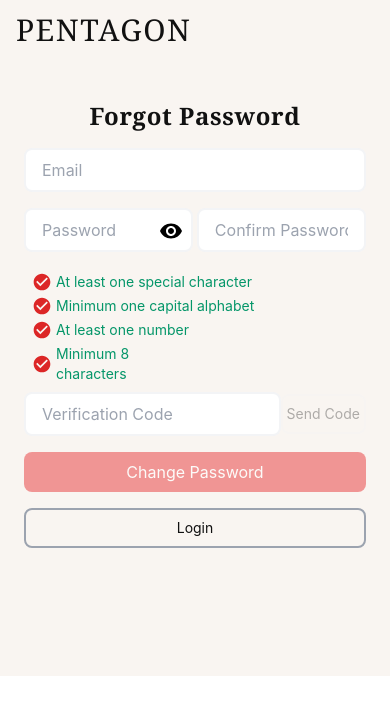
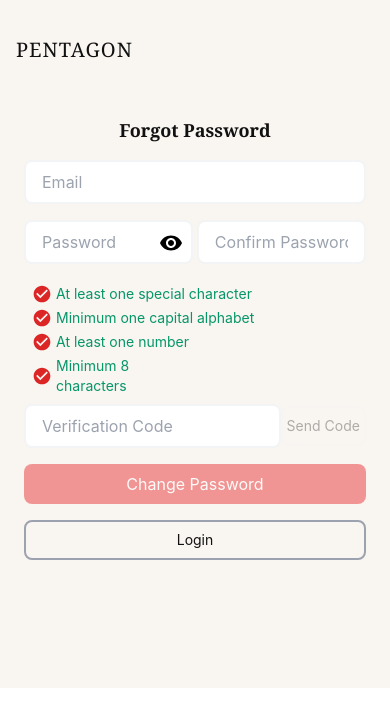
Before and after one commit to nexus-hash/Pentagon, a React (Create React App) app: page /forgotpassword in a window 390 px wide. Shown: the top 726 px of the page. Built offline with nearby package versions, Linux system fonts and the light colour scheme.

Commit message:
Started Dash board

```diff
--- a/src/App.js
+++ b/src/App.js
@@ -3,8 +3,10 @@ import WelcomePage from './pages/WelcomePage/welcome';
 import signup from './pages/Authentication/signup';
 import login from './pages/Authentication/login';
 import ForgotPassword from './pages/Authentication/forgotpassword';
+import Dashboard from './pages/dashboard/dashboard';
 
 function App() {
+  let name = 'React';
   return (
     <BrowserRouter>
       <Switch>
@@ -12,7 +14,7 @@ function App() {
         <Route exact path="/signup" component={signup} />
         <Route exact path="/login" component={login} />
         <Route exact path="/forgotpassword" component={ForgotPassword}/>
-        <Route exact path="/dashboard" />
+        <Route exact path={`/${name}`} component={Dashboard} />
       </Switch>
     </BrowserRouter>
   );
--- a/src/pages/Authentication/components/component.css
+++ b/src/css/component.css
@@ -12,10 +12,10 @@
     color:#111111;
   }
   .navbar-start{
-    @apply w-full lg:h-16 flex justify-center items-center;
+    @apply w-full lg:h-16 flex justify-center items-center pt-6;
   }
   .navbar-end{
-    @apply w-full max-w-7xl py-3 2xl:px-0 px-4 flex justify-start items-center font-serif tracking-wider font-bg-color lg:text-4xl text-3xl;
+    @apply w-full max-w-7xl py-3 2xl:px-0 px-4 flex justify-start items-center font-serif tracking-wider font-bg-color lg:text-2xl text-xl;
   }
   .inputField{
     @apply w-full bg-white px-4 py-2 rounded-lg border-2 border-gray-100 focus:shadow-xl focus:outline-none focus:border-transparent
--- a/src/css/global.css
+++ b/src/css/global.css
@@ -0,0 +1,17 @@
+@layer components{
+
+/*
+
+  Custom Colors Section
+
+*/
+  .app-bg-color{
+    background: #F9f5f1;
+  }
+  .nav-bg-color{
+    background:#EB5757;
+  }
+  .font-bg-color{
+    color:#111111;
+  }
+}
--- a/src/pages/Authentication/components/Navbar.js
+++ b/src/pages/Authentication/components/Navbar.js
@@ -1,4 +1,4 @@
-import "./component.css";
+import "../../../css/component.css";
 
 function Navbar(params) {
   return (
--- a/src/pages/Authentication/components/SecondaryButton.js
+++ b/src/pages/Authentication/components/SecondaryButton.js
@@ -1,5 +1,5 @@
 import {Link} from "react-router-dom";
-import "./component.css";
+import "../../../css/component.css";
 
 function SecondaryButton(props) {
   return (
--- a/src/pages/Authentication/components/Submit.js
+++ b/src/pages/Authentication/components/Submit.js
@@ -1,4 +1,4 @@
-import "./component.css";
+import "../../../css/component.css";
 
 function SubmitButton(props) {
   return (
@@ -6,7 +6,7 @@ function SubmitButton(props) {
       type="submit"
       className="submitButton"
       disabled={props.btnState}
-      style={{ opacity: props.btnbg }}
+      style={{ opacity: props.btnbg,cursor: props.cursor} }
       onClick={props.onClick}
     >
       {props.title}
--- a/src/pages/Authentication/components/inputField.js
+++ b/src/pages/Authentication/components/inputField.js
@@ -1,4 +1,4 @@
-import "./component.css";
+import "../../../css/component.css";
 
 function InputField(props) {
   return (
--- a/src/pages/Authentication/forgotpassword.js
+++ b/src/pages/Authentication/forgotpassword.js
@@ -10,7 +10,7 @@ import SecondaryButton from "./components/SecondaryButton";
 import InputField from "./components/inputField";
 import PasswordValidationIdentifier from "./components/Password_Indicator";
 
-class signup extends Component {
+class ForgotPassword extends Component {
   constructor(props) {
     super(props);
     this.state = {
@@ -35,6 +35,7 @@ class signup extends Component {
       oneCapColor: "#DC2626",
       oneSpecialColor: "#DC2626",
       lengthEightColor: "#DC2626",
+      cursor:"not-allowed",
       btnBg: 0.6,
       buttonState: true,
       codeButtonColor: 0.3,
@@ -47,12 +48,12 @@ class signup extends Component {
     this.handleEmailChange = this.handleEmailChange.bind(this);
     this.handlePasswordChange = this.handlePasswordChange.bind(this);
     this.handleConfirmPasswordChange =
-      this.handleConfirmPasswordChange.bind(this);
+    this.handleConfirmPasswordChange.bind(this);
     this.handleUserRegistrationOnClick =
-      this.handleUserRegistrationOnClick.bind(this);
+    this.handleUserRegistrationOnClick.bind(this);
     this.checkSubmissionForm = this.checkSubmissionForm.bind(this);
     this.handleVerificationCodeChange =
-      this.handleVerificationCodeChange.bind(this);
+    this.handleVerificationCodeChange.bind(this);
     this.startTimer = this.startTimer.bind(this);
     this.countDown = this.countDown.bind(this);
     this.sendCode = this.sendCode.bind(this);
@@ -73,6 +74,7 @@ class signup extends Component {
       ) {
         this.setState({
           btnBg: 1,
+          cursor: "pointer",
         });
         this.setState({
           buttonState: false,
@@ -80,6 +82,7 @@ class signup extends Component {
       } else {
         this.setState({
           btnBg: 0.6,
+          cursor: "not-allowed",
         });
         this.setState({
           buttonState: true,
@@ -325,7 +328,7 @@ class signup extends Component {
     } else {
       body = (
         <form className="xl:w-1/3 lg:w-1/2 sm:w-3/4 max-w-7xl w-full lg:p-0 px-6 h-auto flex flex-col justify-between space-y-2 items-center">
-          <div className="lg:text-3xl text-2xl sm:font-mono font-serif font-bg-color font-semibold tracking-wide lg:mb-2">
+          <div className="lg:text-3xl text-lg tracking-normal sm:font-mono font-serif font-bg-color font-semibold lg:tracking-wide lg:mb-2">
             Forgot Password
           </div>
           <div className="text-red-700 font-medium lg:text-lg text-sm">
@@ -405,6 +408,7 @@ class signup extends Component {
             title="Change Password"
             btnState={this.state.buttonState}
             btnbg={this.state.btnBg}
+            cursor = {this.state.cursor}
             onClick={this.handleUserRegistrationOnClick}
           ></SubmitButton>
           <div className="w-full py-2 flex justify-between items-center">
@@ -427,4 +431,4 @@ class signup extends Component {
   }
 }
 
-export default signup;
+export default ForgotPassword;
--- a/src/pages/Authentication/login.js
+++ b/src/pages/Authentication/login.js
@@ -22,7 +22,9 @@ class login extends Component {
     this.handleVisibilityClick = this.handleVisibilityClick.bind(this);
   }
 
-  checkFormValidation() {}
+  checkFormValidation() {
+
+  }
 
   handleVisibilityClick() {
     if (this.state.passwordFieldType === "password") {
--- a/src/pages/Authentication/signup.js
+++ b/src/pages/Authentication/signup.js
@@ -38,6 +38,7 @@ class signup extends Component {
       oneCapColor: "#DC2626",
       oneSpecialColor: "#DC2626",
       lengthEightColor: "#DC2626",
+      cursor:"not-allowed",
       btnBg: 0.6,
       buttonState: true,
       codeButtonColor:.3,
@@ -84,10 +85,12 @@ class signup extends Component {
         });
         this.setState({
           buttonState: false,
+          cursor:"pointer"
         });
       } else {
         this.setState({
           btnBg: 0.6,
+          cursor: "not-allowed",
         });
         this.setState({
           buttonState: true,
@@ -438,6 +441,7 @@ class signup extends Component {
             title="Sign Up"
             btnState={this.state.buttonState}
             btnbg={this.state.btnBg}
+            cursor = {this.state.cursor}
             onClick={this.handleUserRegistrationOnClick}
           ></SubmitButton>
           <div className="w-full py-2 flex justify-between items-center">
--- /dev/null
+++ b/src/pages/dashboard/dashboard.js
@@ -0,0 +1,34 @@
+import { Component } from "react";
+
+import "../../css/global.css";
+import Logo from "../../assets/pentagon.png";
+
+class Dashboard extends Component {
+  constructor(props){
+    super(props);
+    this.state = {
+      counter: 0
+    }
+  }
+
+  render() {
+    return (
+      <div className="flex flex-col justify-start items-center">
+        <div className="w-full flex justify-between nav-bg-color items-center py-3 px-12">
+          <div className="flex justify-between items-center w-32">
+          <img alt="Pentagon Logo" src={Logo} className="h-8 text-white" />
+          <h1>PENTAGON</h1></div>
+          <button className="">Projects</button>
+          <button>Create Project</button>
+          <button>Join Project</button>
+          <div className="w-5/12 items-end justify-end flex">
+            <button>Logout</button>
+          </div>
+        </div>
+        <div className="h-auto w-full overflow-y-scroll app-bg-color flex justify-start items-center"></div>
+      </div>
+    );
+  }
+}
+
+export default Dashboard;
--- /dev/null
+++ b/src/pages/utils/title.js
@@ -0,0 +1,5 @@
+function Title(props) {
+  return(
+    <div className="title"></div>
+  );
+}
```
Also changed, not shown: src/assets/pentagon.png (added).
